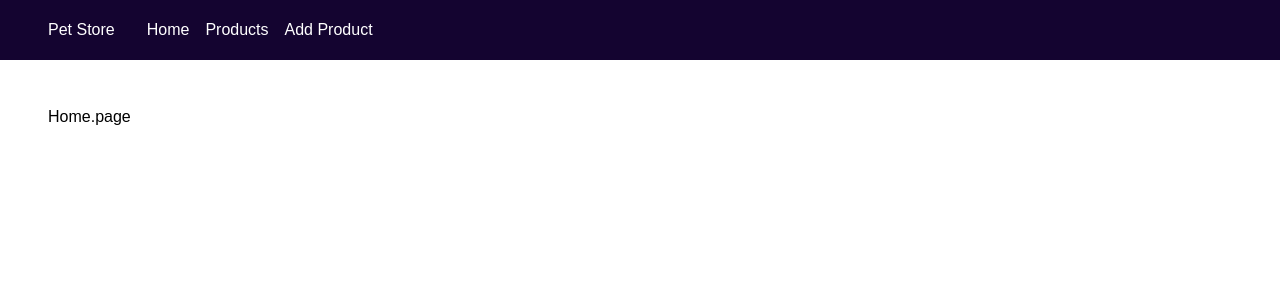
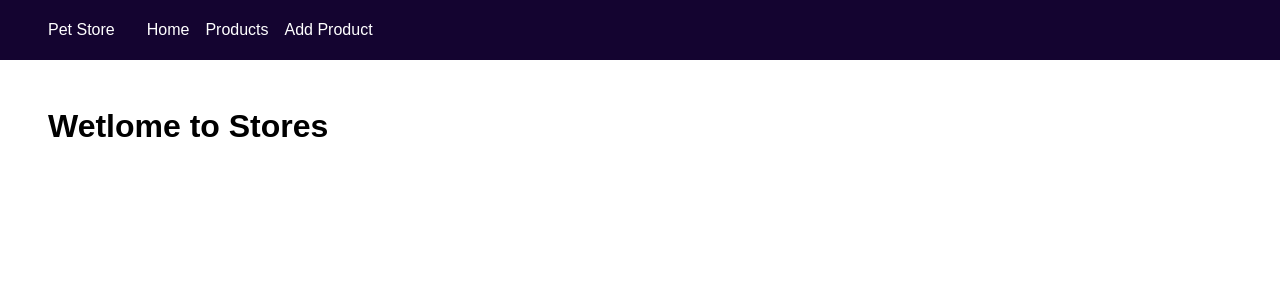
Before and after one commit to AleksandrPolishchuk/PetStoreApp, a React (Create React App) app in the folder frontend/: page / in a window 1280 px wide. Shown: the top 300 px of the page. Built offline with nearby package versions, Linux system fonts and the light colour scheme.

Commit message:
add assets

```diff
--- a/frontend/src/pages/home/Home.page.tsx
+++ b/frontend/src/pages/home/Home.page.tsx
@@ -1,7 +1,11 @@
 import "./home.scss";
 
 const Home = () => {
-  return <div>Home.page</div>;
+  return (
+    <div className="home">
+      <h1>Wetlome to Stores</h1>
+    </div>
+  );
 };
 
 export default Home;
```
